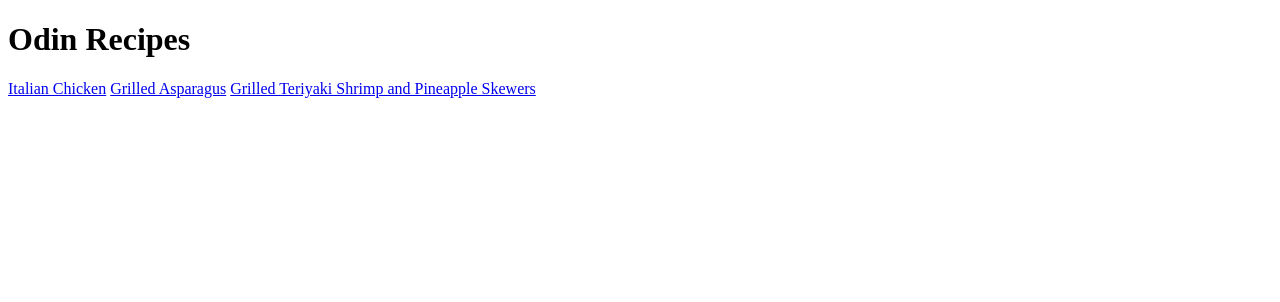
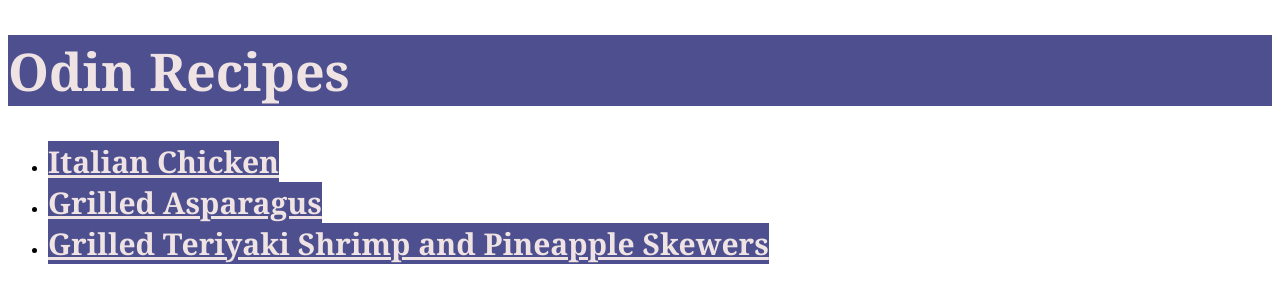
Before and after one commit to DariaMnt/odin-recipes, a plain HTML site: page index.html in a window 1280 px wide. Drawn offline with Linux system fonts and the light colour scheme.

Commit message:
Added CSS to the index - title and recipes list

```diff
--- a/index.html
+++ b/index.html
@@ -4,13 +4,16 @@
     <meta charset="UTF-8">
     <meta http-equiv="X-UA-Compatible" content="IE=edge">
     <meta name="viewport" content="width=device-width, initial-scale=1.0">
-    <link rel="stylesheet" src="./styles.css">
+    <link rel="stylesheet" href="./styles.css">
     <title>Odin Recipes</title>
 </head>
 <body>
-    <h1>Odin Recipes</h1>
-    <a href="../odin-recipes/recipes/itchicken.html">Italian Chicken</a>
-    <a href="../odin-recipes/recipes/grillasparagus.html">Grilled Asparagus</a>
-    <a href="../odin-recipes/recipes/grillteriyaki.html">Grilled Teriyaki Shrimp and Pineapple Skewers</a>
+    <h1 class="text" id="title">Odin Recipes</h1>
+    <ul>
+        <li><a class="text recipe" href="../odin-recipes/recipes/itchicken.html">Italian Chicken</a></li>
+        <li><a class="text recipe" href="../odin-recipes/recipes/grillasparagus.html">Grilled Asparagus</a></li>
+        <li><a class="text recipe" href="../odin-recipes/recipes/grillteriyaki.html">Grilled Teriyaki Shrimp and Pineapple Skewers</a></li>
+    </ul>
+
 </body>
 </html>
--- a/styles.css
+++ b/styles.css
@@ -0,0 +1,13 @@
+/* index page */
+
+.text {
+     background-color: #4d4f8f;
+     font-family: Georgia, serif;
+     color: rgb(239, 227, 227);
+     font-weight: bold;
+     font-size: 52px;
+}
+
+.text.recipe {
+     font-size: 30px;
+}
```
